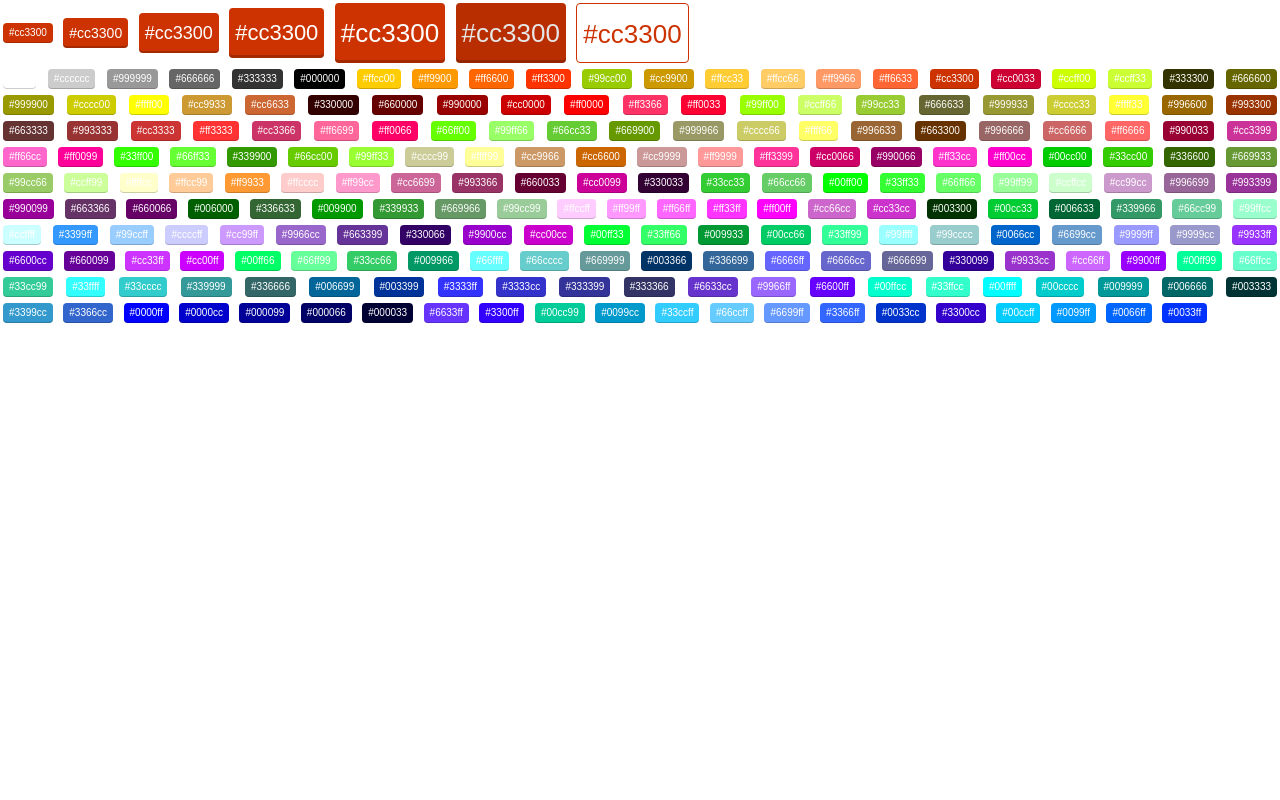
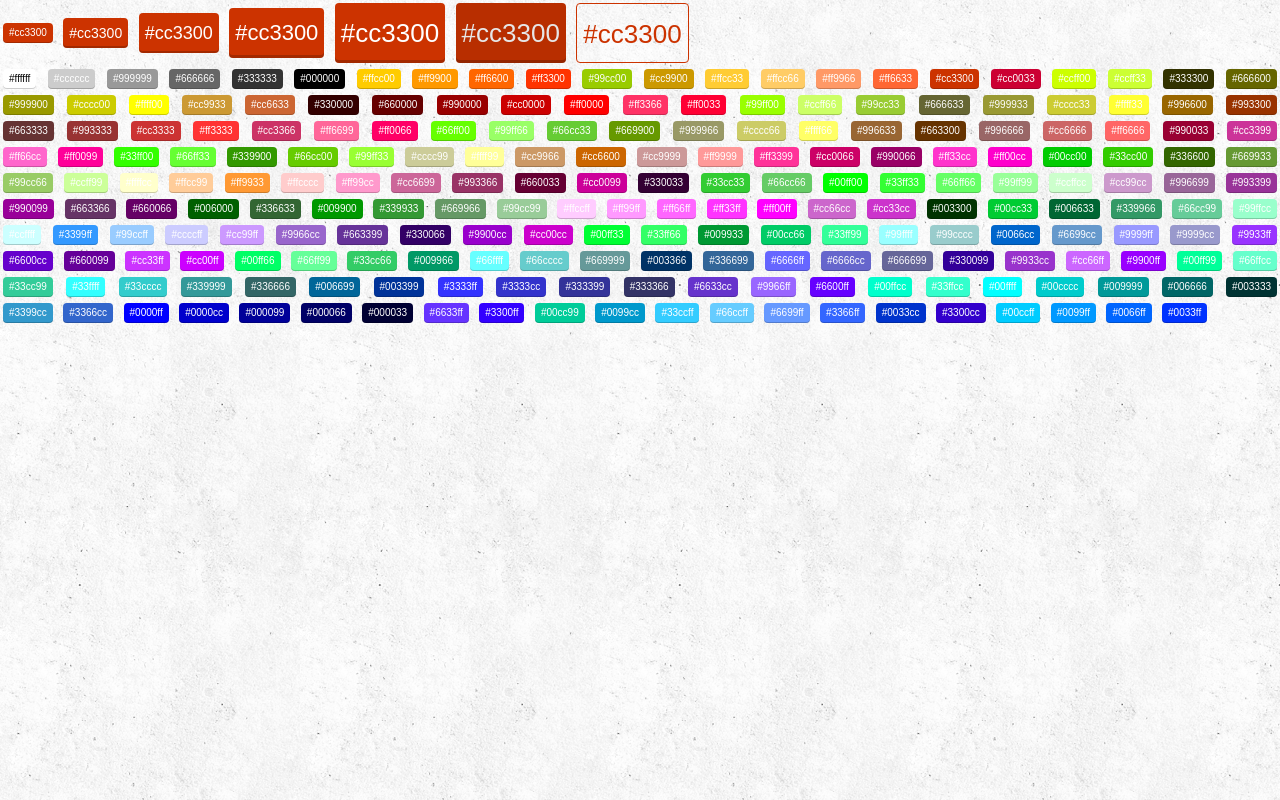
Before and after one commit to jerrythimothyj/simple-buttons, a plain HTML site: page index.html in a window 1280 px wide. Drawn offline with Linux system fonts and the light colour scheme.

Commit message:
Added background

```diff
--- a/index.css
+++ b/index.css
@@ -4,6 +4,7 @@
     padding: 0;
     font-family: Arial, Helvetica, sans-serif;
     text-align: justify;
+    background: url('./bg.png');
 }
 
 .button {
--- a/index.html
+++ b/index.html
@@ -34,7 +34,7 @@
         <button class="button button-x-large button-trans border-cc3300 color-cc3300">#cc3300</button>
     </div>
     <div>
-        <button class="button button-x-small bg-ffffff">#ffffff</button>
+        <button class="button button-x-small bg-ffffff color-000000">#ffffff</button>
         <button class="button button-x-small bg-cccccc">#cccccc</button>
         <button class="button button-x-small bg-999999">#999999</button>
         <button class="button button-x-small bg-666666">#666666</button>
```
Also changed, not shown: bg.png (added).
